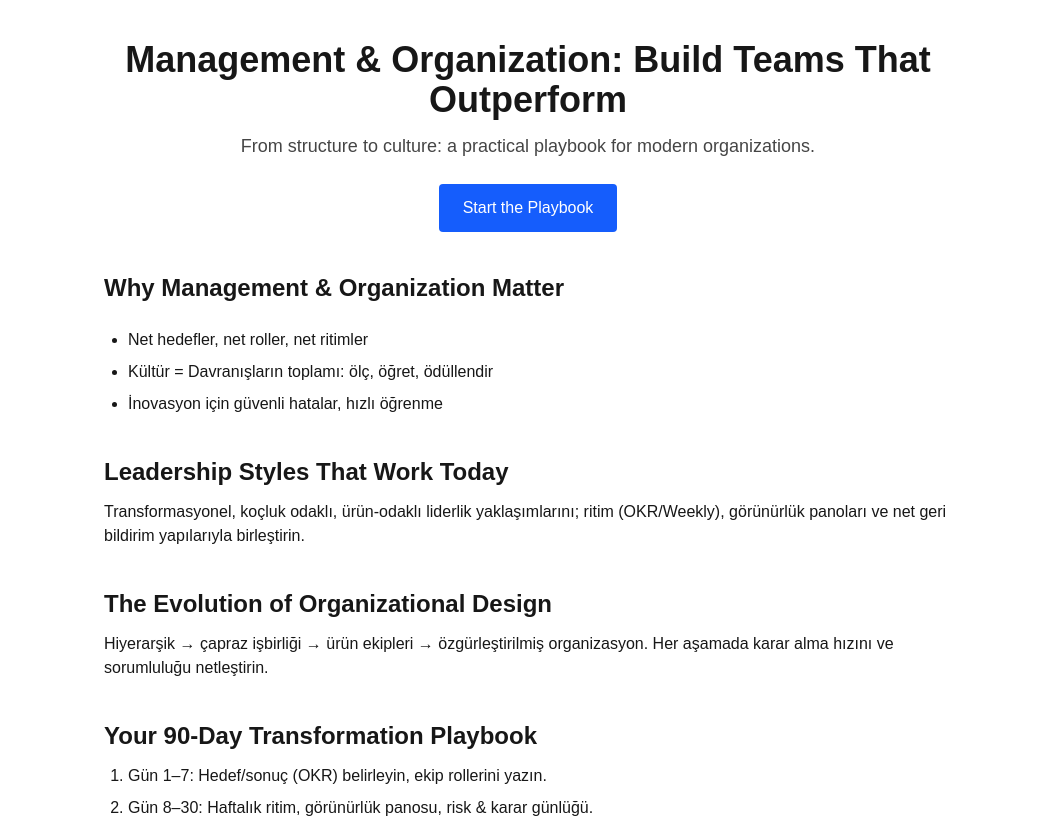
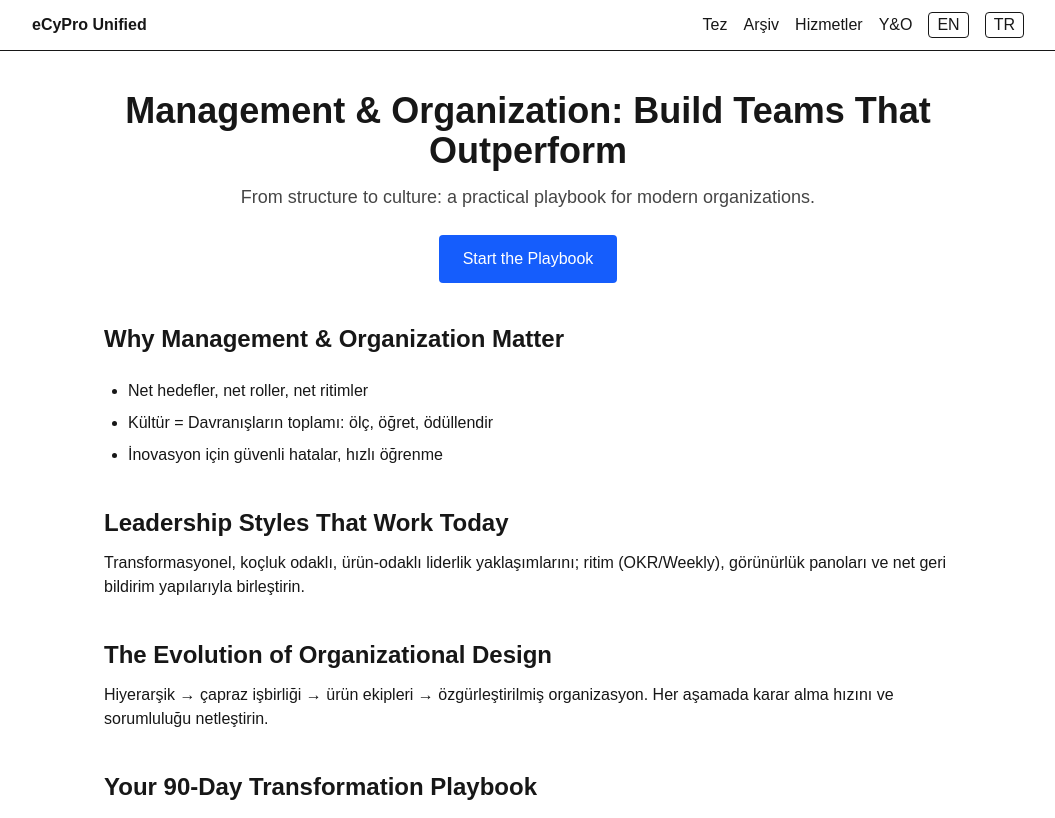
Before and after one commit to eCy-coding/trust-survey-platform, a Next.js app in the folder apps/web/: page /en/management-organization in a window 1280 px wide. Shown: the top 818 px of the page, without its empty margins (112-1167 px from the left). Built offline with nearby package versions, Linux system fonts and the light colour scheme.

Commit message:
fix(i18n): rewrite messages and locale layout; inline middleware; clear cache

```diff
--- a/apps/web/src/app/[locale]/layout.tsx
+++ b/apps/web/src/app/[locale]/layout.tsx
@@ -1,5 +1,6 @@
 import type {Metadata} from 'next';
 import {NextIntlClientProvider} from 'next-intl';
+import Header from '../../components/Header';
 import '../globals.css';
 
 export const metadata: Metadata = {
@@ -14,13 +15,14 @@ export default async function LocaleLayout({
   children: React.ReactNode;
   params: Promise<{locale: string}>;
 }) {
-  const {locale} = await params; // Next 15: params Promise
+  const {locale} = await params; // Next 15: params bir Promise
   const messages = (await import(`../../../messages/${locale}.json`)).default;
 
   return (
     <html lang={locale}>
       <body>
         <NextIntlClientProvider locale={locale} messages={messages}>
+          <Header />
           {children}
         </NextIntlClientProvider>
       </body>
```
